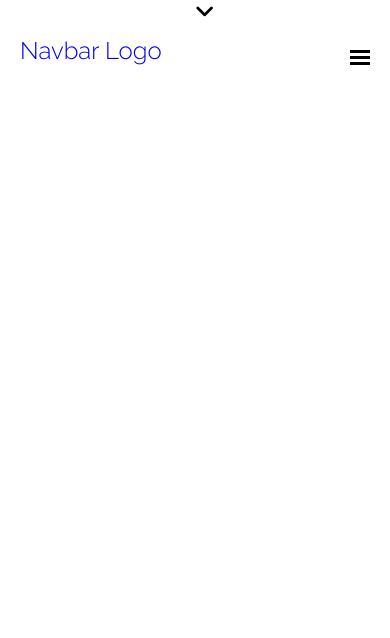
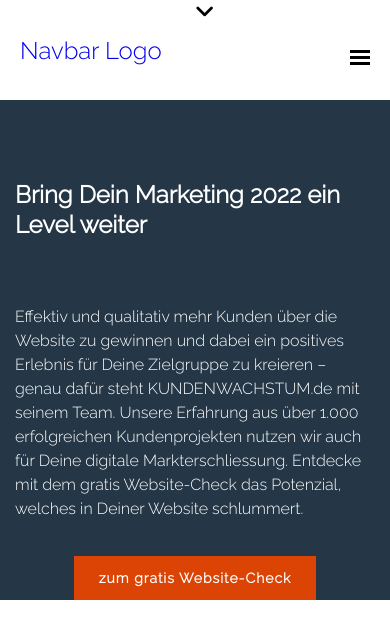
Before and after one commit to RahmatFaizan/Germen-Website, a plain HTML site: page index.html in a window 390 px wide. Drawn offline with Linux system fonts and the light colour scheme.

Commit message:
section 1 completed with responsiveness

```diff
--- a/app.js
+++ b/app.js
@@ -137,6 +137,6 @@ phoneAngleDown2.forEach((e) => {
 const scrollToFix = document.getElementById("scroll-to-fix");
 const Navbar = document.getElementById("nav");
 window.addEventListener("scroll", () => {
-  const howMuchScroll = scrollToFix.getBoundingClientRect().height;
+  const howMuchScroll = scrollToFix.getBoundingClientRect().height + 10;
   Navbar.classList.toggle("sticky", window.scrollY > howMuchScroll);
 });
--- a/index.html
+++ b/index.html
@@ -47,6 +47,7 @@
       <!-- ----- Header End's ----- -->
 
       <!-- ----- Navbar Begin's / Only Shows in large screen---- -->
+      <div class="forlargeScreen">
         <div id="nav">
           <!-- ><><><><>< -->
           <div id="navbar">
@@ -62,7 +63,9 @@
                   <!-- Large Screen Navbar Drop Down 1 -->
                   <div class="lg-drop-down">
                     <div class="large-screen-dropdown-main">
-                    <div class="large-screen-dropdown large-screen-dropdown-1">
+                      <div
+                        class="large-screen-dropdown large-screen-dropdown-1"
+                      >
                         <a href="#" class="main">SEO</a>
                         <a href="#">SEO Agegentur</a>
                         <a href="#">Seo optimerung</a>
@@ -76,7 +79,9 @@
                         <a href="#">Linkbuilding</a>
                         <a href="#">Online Reputation</a>
                       </div>
-                    <div class="large-screen-dropdown large-screen-dropdown-2">
+                      <div
+                        class="large-screen-dropdown large-screen-dropdown-2"
+                      >
                         <a href="#" class="main">SEA / Ads PPC</a>
                         <a href="#">Google ADwords</a>
                         <a href="#">Google Shopping</a>
@@ -85,13 +90,17 @@
                         <a href="#">Remarketing</a>
                         <a href="#">Affiliate Marketing</a>
                       </div>
-                    <div class="large-screen-dropdown large-screen-dropdown-3">
+                      <div
+                        class="large-screen-dropdown large-screen-dropdown-3"
+                      >
                         <a href="#" class="main">Marketing-Automation</a>
                         <a href="#">Lead Generierung</a>
                         <a href="#">Email Marketing</a>
                         <a href="#">Upselling</a>
                       </div>
-                    <div class="large-screen-dropdown large-screen-dropdown-4">
+                      <div
+                        class="large-screen-dropdown large-screen-dropdown-4"
+                      >
                         <a href="#" class="main">Omnichannel Marketing</a>
                         <a href="#">Messen</a>
                         <a href="#">Vortrage</a>
@@ -109,17 +118,25 @@
                   <!-- Large Screen Navbar Drop Down 2 -->
                   <div class="lg-drop-down">
                     <div class="large-screen-dropdown-main">
-                    <div class="large-screen-dropdown large-screen-dropdown-1">
+                      <div
+                        class="large-screen-dropdown large-screen-dropdown-1"
+                      >
                         <a href="#" class="main">Landingpage</a>
                       </div>
-                    <div class="large-screen-dropdown large-screen-dropdown-2">
+                      <div
+                        class="large-screen-dropdown large-screen-dropdown-2"
+                      >
                         <a href="#" class="main">Website</a>
                         <a href="#">Website-Relaunch</a>
                       </div>
-                    <div class="large-screen-dropdown large-screen-dropdown-3">
+                      <div
+                        class="large-screen-dropdown large-screen-dropdown-3"
+                      >
                         <a href="#" class="main">Onlineshop</a>
                       </div>
-                    <div class="large-screen-dropdown large-screen-dropdown-4">
+                      <div
+                        class="large-screen-dropdown large-screen-dropdown-4"
+                      >
                         <a href="#" class="main">Online Marktplatz</a>
                       </div>
                     </div>
@@ -133,20 +150,28 @@
                   <!-- Large Screen Navbar Drop Down 3 -->
                   <div class="lg-drop-down">
                     <div class="large-screen-dropdown-main">
-                    <div class="large-screen-dropdown large-screen-dropdown-1">
+                      <div
+                        class="large-screen-dropdown large-screen-dropdown-1"
+                      >
                         <a href="#" class="main">Ratgeber</a>
                         <a href="#">SEO</a>
                         <a href="#">SEA</a>
                         <a href="#">Webdesign</a>
                         <a href="#">Marketing Allgemein</a>
                       </div>
-                    <div class="large-screen-dropdown large-screen-dropdown-2">
+                      <div
+                        class="large-screen-dropdown large-screen-dropdown-2"
+                      >
                         <a href="#" class="main">Studien</a>
                       </div>
-                    <div class="large-screen-dropdown large-screen-dropdown-3">
+                      <div
+                        class="large-screen-dropdown large-screen-dropdown-3"
+                      >
                         <a href="#" class="main">Downloads</a>
                       </div>
-                    <div class="large-screen-dropdown large-screen-dropdown-4">
+                      <div
+                        class="large-screen-dropdown large-screen-dropdown-4"
+                      >
                         <a href="#" class="main">Blog</a>
                         <a href="#">Google News</a>
                         <a href="#">Events</a>
@@ -164,7 +189,9 @@
                   <!-- Large Screen Navbar Drop Down 4 -->
                   <div class="lg-drop-down">
                     <div class="large-screen-dropdown-main">
-                    <div class="large-screen-dropdown large-screen-dropdown-1">
+                      <div
+                        class="large-screen-dropdown large-screen-dropdown-1"
+                      >
                         <a href="#" class="main">Tools</a>
                         <a href="#">SearchMetrics</a>
                         <a href="#">Sistrix</a>
@@ -178,7 +205,9 @@
                         <a href="#">Ninja Form</a>
                         <a href="#">Yast-Seo</a>
                       </div>
-                    <div class="large-screen-dropdown large-screen-dropdown-2">
+                      <div
+                        class="large-screen-dropdown large-screen-dropdown-2"
+                      >
                         <a href="#" class="main">Systeme</a>
                         <a href="#">Wordpress</a>
                         <a href="#">Woocommerce</a>
@@ -187,7 +216,9 @@
                         <a href="#">Remarketing</a>
                         <a href="#">Hubspot</a>
                       </div>
-                    <div class="large-screen-dropdown large-screen-dropdown-3">
+                      <div
+                        class="large-screen-dropdown large-screen-dropdown-3"
+                      >
                         <a href="#" class="main">Projektmanagement</a>
                         <a href="#">PROJEKT DASHBOARD</a>
                         <a href="#">360° REPORTING</a>
@@ -195,7 +226,9 @@
                         <a href="#">ISO 9001 QUALITÄTSMANAGEMENT</a>
                         <a href="#">TRANSPARENTE ABRECHNUNG</a>
                       </div>
-                    <div class="large-screen-dropdown large-screen-dropdown-4">
+                      <div
+                        class="large-screen-dropdown large-screen-dropdown-4"
+                      >
                         <a href="#" class="main">Support</a>
                         <a href="#">TERMINVEREINBARUNG</a>
                         <a href="#">PERS. ANSPRECHPARTNER</a>
@@ -213,20 +246,28 @@
                   <!-- Large Screen Navbar Drop Down 3 -->
                   <div class="lg-drop-down">
                     <div class="large-screen-dropdown-main">
-                    <div class="large-screen-dropdown large-screen-dropdown-1">
+                      <div
+                        class="large-screen-dropdown large-screen-dropdown-1"
+                      >
                         <a href="#" class="main">Ratgeber</a>
                         <a href="#">SEO</a>
                         <a href="#">SEA</a>
                         <a href="#">Webdesign</a>
                         <a href="#">Marketing Allgemein</a>
                       </div>
-                    <div class="large-screen-dropdown large-screen-dropdown-2">
+                      <div
+                        class="large-screen-dropdown large-screen-dropdown-2"
+                      >
                         <a href="#" class="main">Studien</a>
                       </div>
-                    <div class="large-screen-dropdown large-screen-dropdown-3">
+                      <div
+                        class="large-screen-dropdown large-screen-dropdown-3"
+                      >
                         <a href="#" class="main">Downloads</a>
                       </div>
-                    <div class="large-screen-dropdown large-screen-dropdown-4">
+                      <div
+                        class="large-screen-dropdown large-screen-dropdown-4"
+                      >
                         <a href="#" class="main">Blog</a>
                         <a href="#">Google News</a>
                         <a href="#">Events</a>
@@ -244,7 +285,9 @@
                   <!-- Large Screen Navbar Drop Down 6 -->
                   <div class="lg-drop-down">
                     <div class="large-screen-dropdown-main">
-                    <div class="large-screen-dropdown large-screen-dropdown-1">
+                      <div
+                        class="large-screen-dropdown large-screen-dropdown-1"
+                      >
                         <a href="#" class="main">SEO</a>
                         <a href="#">SEO Agegentur</a>
                         <a href="#">Seo optimerung</a>
@@ -258,7 +301,9 @@
                         <a href="#">Linkbuilding</a>
                         <a href="#">Online Reputation</a>
                       </div>
-                    <div class="large-screen-dropdown large-screen-dropdown-2">
+                      <div
+                        class="large-screen-dropdown large-screen-dropdown-2"
+                      >
                         <a href="#" class="main">SEA / Ads PPC</a>
                         <a href="#">Google ADwords</a>
                         <a href="#">Google Shopping</a>
@@ -267,13 +312,17 @@
                         <a href="#">Remarketing</a>
                         <a href="#">Affiliate Marketing</a>
                       </div>
-                    <div class="large-screen-dropdown large-screen-dropdown-3">
+                      <div
+                        class="large-screen-dropdown large-screen-dropdown-3"
+                      >
                         <a href="#" class="main">Marketing-Automation</a>
                         <a href="#">Lead Generierung</a>
                         <a href="#">Email Marketing</a>
                         <a href="#">Upselling</a>
                       </div>
-                    <div class="large-screen-dropdown large-screen-dropdown-4">
+                      <div
+                        class="large-screen-dropdown large-screen-dropdown-4"
+                      >
                         <a href="#" class="main">Omnichannel Marketing</a>
                         <a href="#">Messen</a>
                         <a href="#">Vortrage</a>
@@ -306,6 +355,7 @@
             <!-- Search Pop Up End's -->
           </div>
           <!-- ><><><><>< -->
+        </div>
       </div>
       <!-- ----- Navbar End's ./ Only Shows in large screen----- -->
       <!-- End's -->
@@ -1141,6 +1191,64 @@
 
     <!-- All prepration of Navbar And Header End's Now from here's we are moving to Section part  -->
 
+    <!-- I am using Grid fro all section  -->
+
+    <div class="main-grid">
+      <!-- Section 1  -->
+      <div class="sectiom-1-main">
+        <div class="section-1">
+          <div class="Dein-Marketing">
+            <h1>Bring Dein Marketing 2022 ein Level weiter</h1>
+            <p>
+              Effektiv und qualitativ mehr Kunden über die Website zu gewinnen
+              und dabei ein positives Erlebnis für Deine Zielgruppe zu kreieren
+              – genau dafür steht KUNDENWACHSTUM.de mit seinem Team. Unsere
+              Erfahrung aus über 1.000 erfolgreichen Kundenprojekten nutzen wir
+              auch für Deine digitale Markterschliessung. Entdecke mit dem
+              gratis Website-Check das Potenzial, welches in Deiner Website
+              schlummert.
+            </p>
+          </div>
+          <div class="gratis">
+            <div class="zum">
+              <a class="Custom-same-btn Website-Check" href="#">
+                zum gratis Website-Check
+              </a>
+            </div>
+          </div>
+        </div>
+      </div>
+      <!-- Section 2  -->
+      <div class="section-2-main">
+        <div class="section-2"></div>
+      </div>
+      <!-- Section 3  -->
+      <div class="section-3-main">
+        <div class="section-3"></div>
+      </div>
+      <!-- Section 4  -->
+      <div class="section-4-main">
+        <div class="section-4"></div>
+      </div>
+      <!-- Section 5  -->
+      <div class="section-5-main">
+        <div class="section-5"></div>
+      </div>
+      <!-- Section 6  -->
+      <div class="section-6-main">
+        <div class="section-6"></div>
+      </div>
+      <!-- Section 7 -->
+      <div class="section-7-main">
+        <div class="section-7"></div>
+      </div>
+      <!-- Section 8  -->
+      <div class="section-8-main">
+        <div class="section-8"></div>
+      </div>
+      <!-- Sections End's  -->
+    </div>
+    <!-- Main Grid End's -->
     <script src="app.js"></script>
   </body>
 </html>
--- a/responsive.css
+++ b/responsive.css
@@ -1,9 +1,18 @@
+@media screen and (min-width: 1200px) {
+  .forlaargeScreen {
+    height: 90px;
+  }
+}
 @media screen and (max-width: 1200px) {
   .phone-main {
     display: block;
   }
   #nav {
     display: none;
+  }
+  .Dein-Marketing h1,
+  .Dein-Marketing p {
+    margin: 0 0 0 15px;
   }
 }
 
@@ -53,4 +62,44 @@
   .head-active {
     padding: 5px 12px;
   }
+
+  .zum {
+    padding: 0;
+    height: auto;
+    margin-top: 0;
+  }
+
+  .Dein-Marketing {
+    padding-top: 0;
+  }
+
+  .Custom-same-btn {
+    margin: 35px 0 0 0;
+  }
+
+  .zum::before {
+    background-image: none;
+    width: 100%;
+    height: auto;
+  }
+
+  .Dein-Marketing h1,
+  .Dein-Marketing p {
+    max-width: 100%;
+    margin: 0 15px;
+  }
+
+  .Dein-Marketing h1 {
+    font-size: 24px;
+  }
+
+  .section-1 {
+    padding-top: 80px;
+  }
 }
+
+@media screen and (max-width: 390px) {
+  .section-1 {
+    grid-template-columns: repeat(auto-fit, minmax(200px, 1fr));
+  }
+}
--- a/style.css
+++ b/style.css
@@ -142,6 +142,7 @@ header {
   background: white;
   width: 100%;
   position: relative;
+  z-index: 919191;
 }
 
 #navbar {
@@ -184,7 +185,7 @@ header {
 
 .search-popup {
   left: 0;
-  top: 0;
+  top: -35px;
   width: 100vw;
   height: 100vh;
   background: var(--search-popup-bg-color);
@@ -260,11 +261,16 @@ header {
 
 /* About Sticky Navbar Styling */
 
+#nav {
+  transition: top 0.3s;
+}
+
 #nav.sticky {
   position: fixed;
   top: 0;
   left: 0;
   height: 55px;
+  transition: 0.3s;
 }
 
 #nav.sticky #navbar {
@@ -522,3 +528,90 @@ header {
 .navbar_btn ul li:hover .lg-drop-down {
   display: block;
 }
+
+/* Section Styling Begin's */
+
+/* Section 1  */
+.section-1 {
+  display: grid;
+  grid-template-columns: repeat(auto-fit, minmax(375px, 1fr));
+  position: relative;
+  padding-top: 100px;
+}
+
+.section-1-main {
+  height: auto;
+}
+
+.section-1::before {
+  content: "";
+  position: absolute;
+  top: 0;
+  left: 0;
+  width: 100%;
+  height: 100%;
+  background-color: var(--head-text-hover-color);
+  z-index: -100;
+}
+
+.Dein-Marketing,
+.zum {
+  padding-top: 35px;
+}
+
+.Dein-Marketing h1,
+.Dein-Marketing p {
+  max-width: 580px;
+  margin: 0 0 0 auto;
+  font-size: 43px;
+  color: white;
+  line-height: 1.25;
+  padding-right: 5px;
+}
+
+.Dein-Marketing p {
+  font-size: 16px;
+  line-height: 1.5;
+  padding-top: 65px;
+}
+
+.zum::before {
+  content: "";
+  position: absolute;
+  top: 0;
+  left: 0;
+  background-image: url(img/1.png), radial-gradient(#fff 1px, transparent 1px);
+  background-repeat: no-repeat, repeat;
+  background-size: 400px 180px, 14px 14px;
+  width: 100%;
+  height: 375px;
+  z-index: -1;
+  box-sizing: border-box;
+  font-weight: 100;
+  background-position: 18px 15px, 0 0;
+}
+
+.zum {
+  position: relative;
+  margin-top: 28px;
+  display: flex;
+  justify-content: center;
+  align-items: center;
+  height: 375px;
+}
+
+.Custom-same-btn {
+  z-index: 10;
+  font-size: 14px;
+  color: white;
+  background: var(--bg-secondary);
+  padding: 14px 25px;
+  font-weight: bold;
+  letter-spacing: 1px;
+  margin: 50px 0 0 -72px;
+}
+
+.Custom-same-btn:hover {
+  background: var(--bg-primary);
+  color: var(--dark-black);
+}
```
Also changed, not shown: img/1.png (added). Lines whose indentation alone changed are shown as unchanged.
